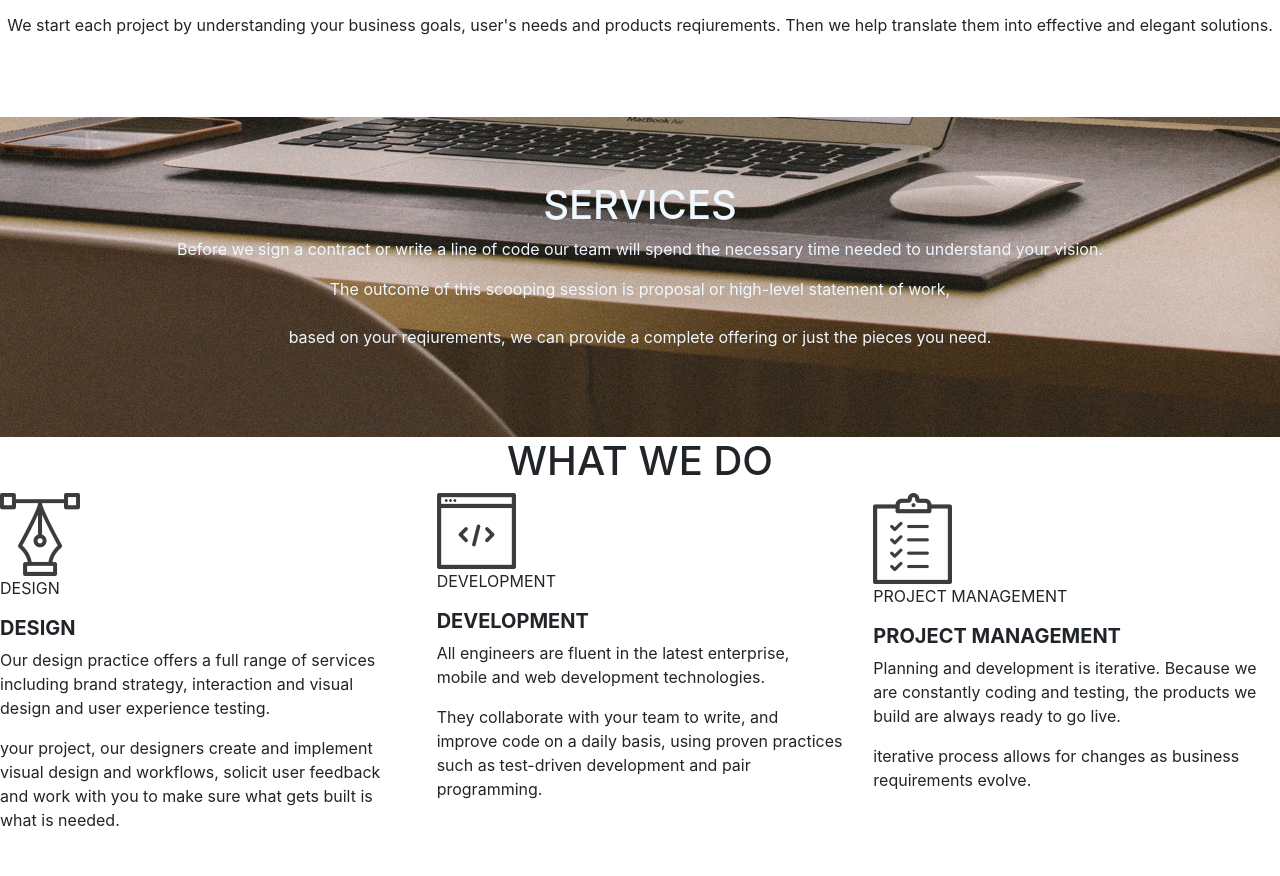
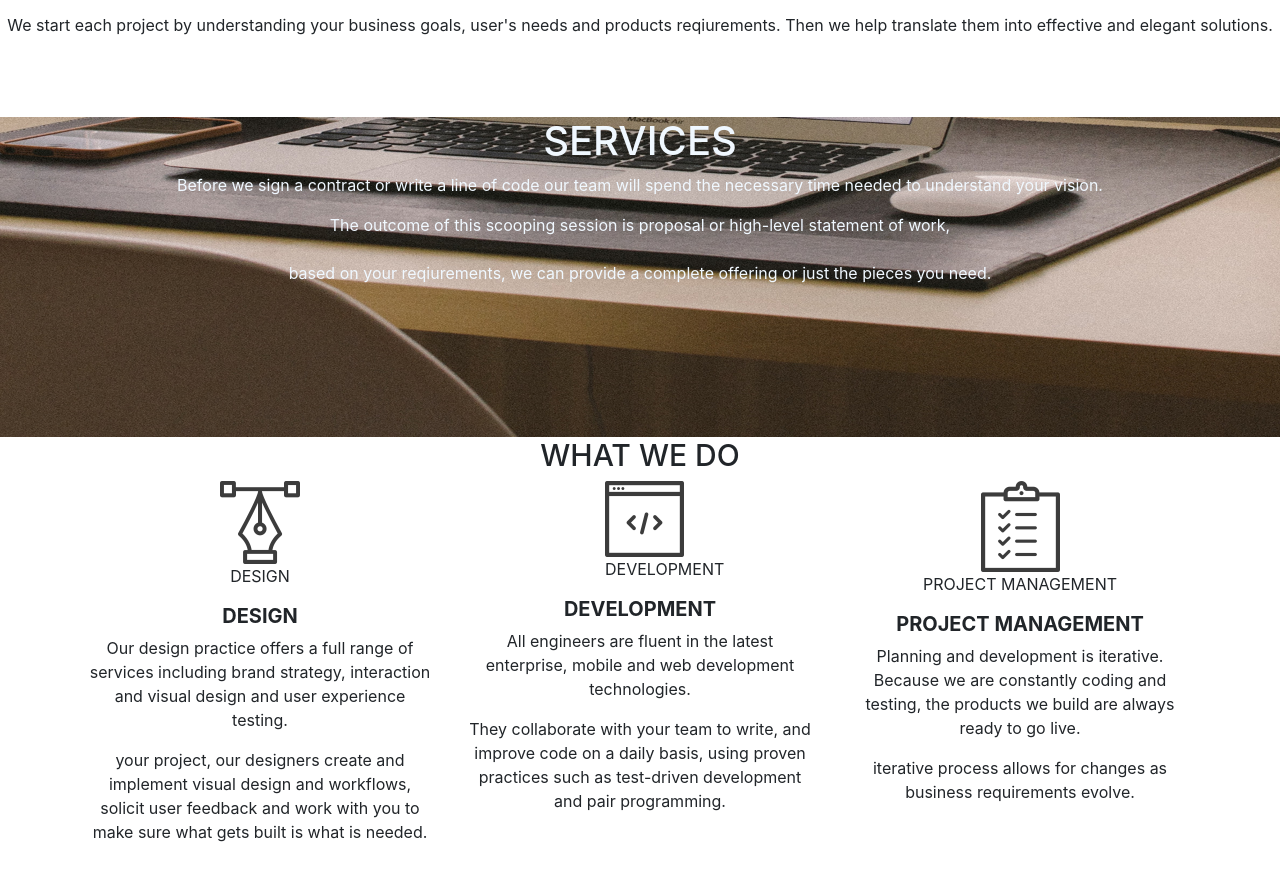
Before and after one commit to DancanOduor/Delani-studio, a plain HTML site: page index.html in a window 1280 px wide. Shown: the part 923-1799 px from the top of the page. Drawn offline with Linux system fonts and the light colour scheme.

Commit message:
add index.html container

```diff
--- a/index.html
+++ b/index.html
@@ -34,7 +34,7 @@
         <p>The outcome of this scooping session is proposal or high-level statement of work,<br><br>
         based on your reqiurements, we can provide a complete offering or just the pieces you need.</p>
     </div>
-    <div class="sect">
+    <div class="container">
             <h1>WHAT WE DO</h1>
             <div class="table">
                 <div class="row">
@@ -59,7 +59,7 @@
                     <!-- /.col-lg-4 -->
                     <div class="col-md-4">
                         <div class="onCrack2">
-                            <div id="click2" style="width: 10px;">
+                            <div class="click2" style="width: 10px;">
                                 <img src="./assets/services_icons/dev_icon.png">
                                 <div class="caption">
                                     <p>DEVELOPMENT</p>
--- a/styles.css
+++ b/styles.css
@@ -1,4 +1,7 @@
-
+*
+{
+  /* overflow-x: hidden; */
+}
 .home{
   background-image: url("./assets/backgrounds/h_img.jpg");
   height: 100vh;
@@ -23,11 +26,19 @@
     background-size: cover;
     background-image: url("assets/backgrounds/s_image.jpg");
     height: 40vh;
-    padding-top: 5%;
+    /* padding-top: 5%; */
     color: aliceblue;
-text-align: center;
+
 
 }
-.sect h1{
+.container h1{
+  text-align: center;
+  font-size: 30px
+}
+.table{
   text-align: center;
 }
+.click2{
+  text-align: center;
+  padding-left: 140px !important;
+}
```
